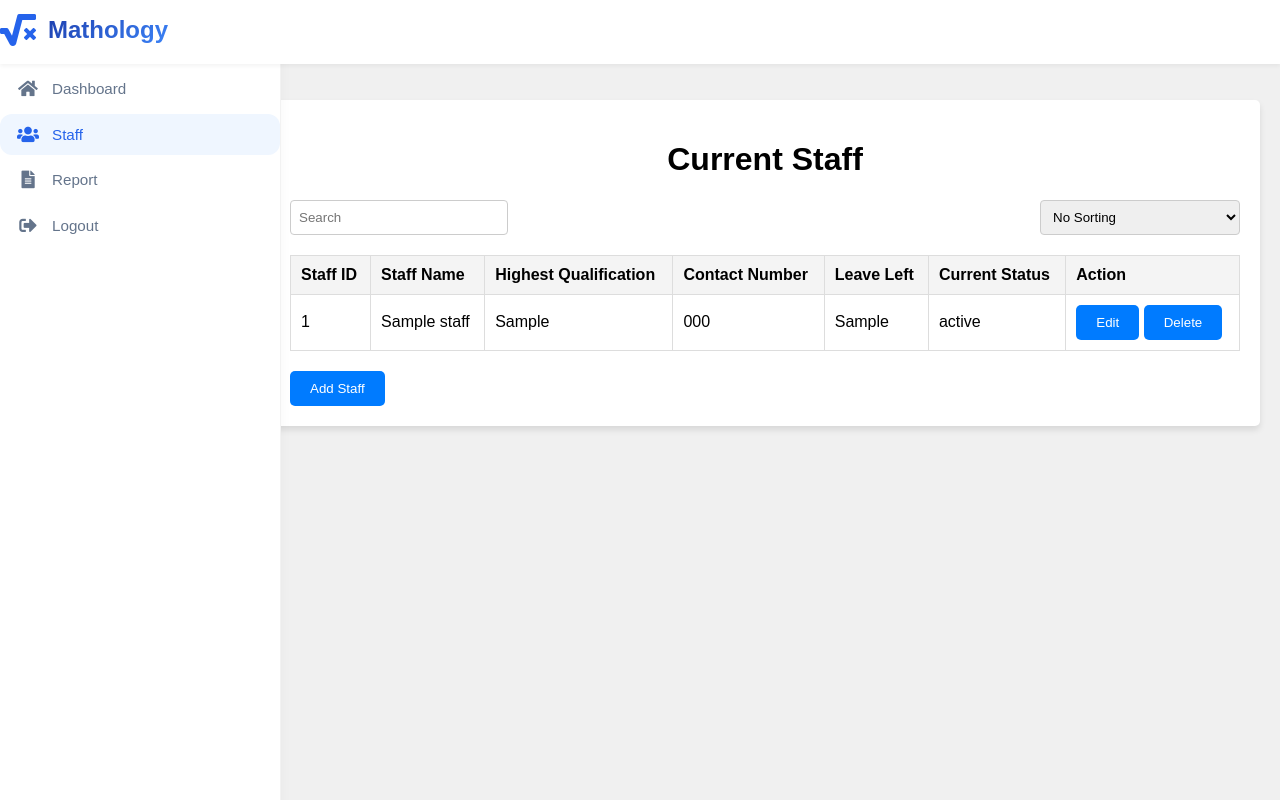
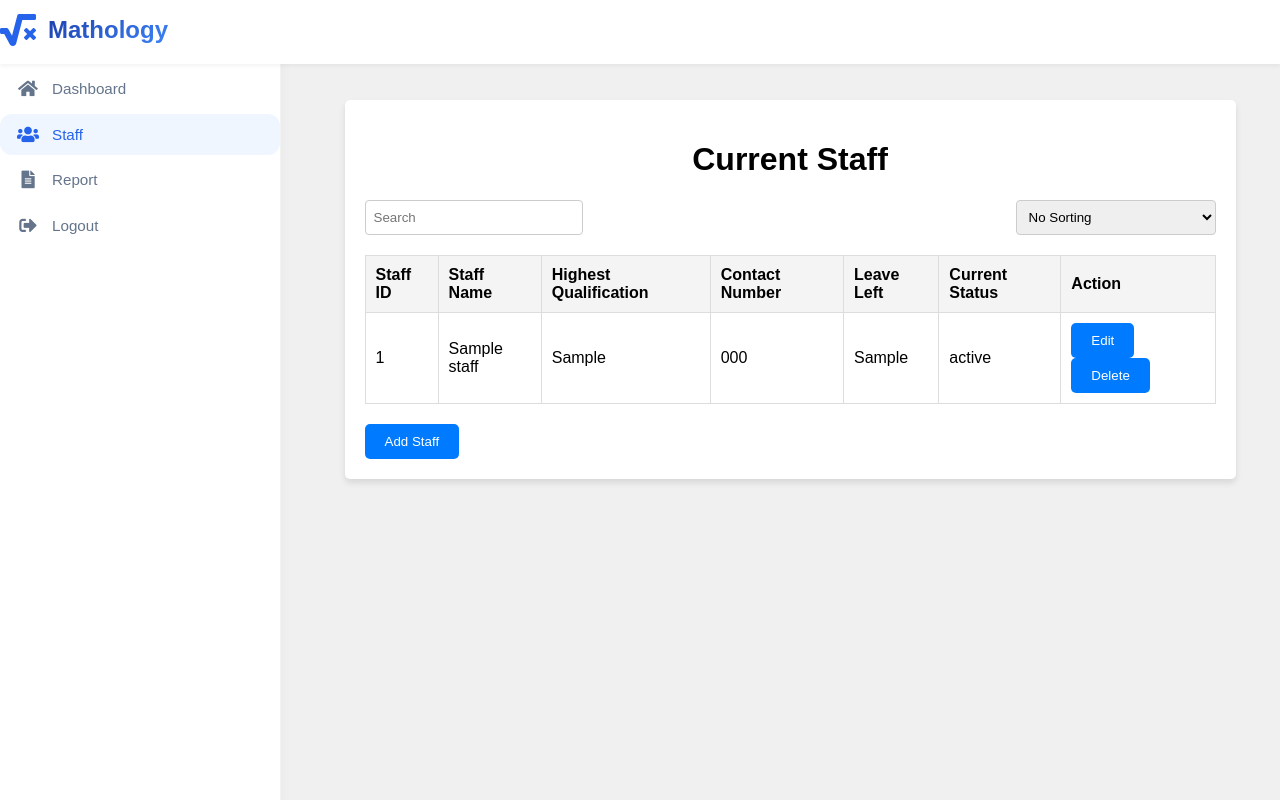
Before and after one commit to TomazFu/Mathology-Attendance-System, a PHP site: page /tcpdf/manager/managerStaff.php in a window 1280 px wide. Run offline with PHP 8.4, Linux system fonts and the light colour scheme; tables that the repository leaves empty or names only in its code hold one stand-in row (values such as "Sample post").

Commit message:
minor css change for manager page

```diff
--- a/assets/css/manager-report.css
+++ b/assets/css/manager-report.css
@@ -15,11 +15,12 @@ body {
 }
 
 .container {
+    margin-left: 40px;
     padding: 20px;
     background-color: #fff;
     box-shadow: 0 4px 6px rgba(0, 0, 0, 0.1);
     border-radius: 5px;
-    width: 100%;
+    width: 90%;
     box-sizing: border-box;
 }
 
--- a/assets/css/manager-staff.css
+++ b/assets/css/manager-staff.css
@@ -13,11 +13,12 @@ body {
 }
 
 .container {
+    margin-left: 50px;
     padding: 20px;
     background-color: #fff;
     box-shadow: 0 4px 6px rgba(0, 0, 0, 0.1);
     border-radius: 5px;
-    width: 100%;
+    width: 90%;
     box-sizing: border-box;
 }
 
--- a/assets/css/managerDashboard.css
+++ b/assets/css/managerDashboard.css
@@ -11,8 +11,9 @@
 }
 
 .dashboard-content {
+
     max-width: 100%;
-    margin: 0 auto;
+    margin-left: 50px;
 }
 
 /* Update width for all dashboard sections */
```
